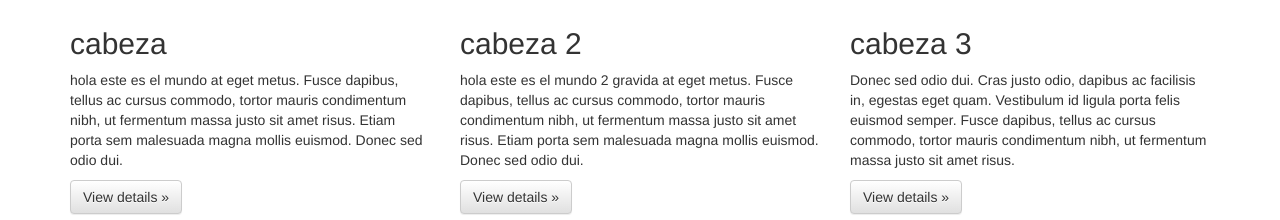
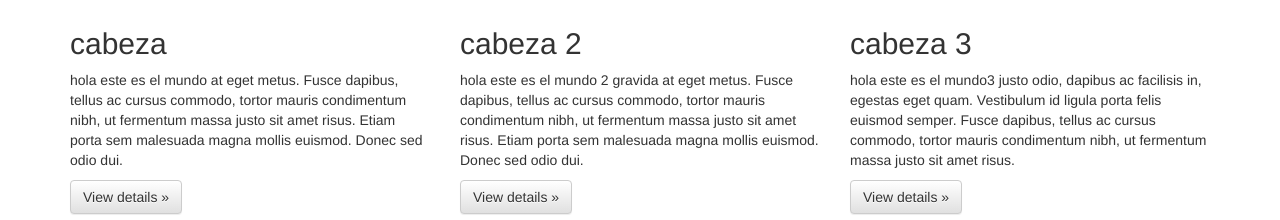
Before and after one commit to GuillermoBateman/cursoGit2023, a plain HTML site: page index.html in a window 1280 px wide. Shown: the part 404-624 px from the top of the page. Drawn offline with nearby package versions, Linux system fonts and the light colour scheme.

Commit message:
actualizacion de mensaje cabeza 3 detalle

```diff
--- a/index.html
+++ b/index.html
@@ -76,7 +76,7 @@
        </div>
         <div class="col-md-4">
           <h2>cabeza 3</h2>
-          <p>Donec sed odio dui. Cras justo odio, dapibus ac facilisis in, egestas eget quam. Vestibulum id ligula porta felis euismod semper. Fusce dapibus, tellus ac cursus commodo, tortor mauris condimentum nibh, ut fermentum massa justo sit amet risus.</p>
+          <p>hola este es el mundo3 justo odio, dapibus ac facilisis in, egestas eget quam. Vestibulum id ligula porta felis euismod semper. Fusce dapibus, tellus ac cursus commodo, tortor mauris condimentum nibh, ut fermentum massa justo sit amet risus.</p>
           <p><a class="btn btn-default" href="#" role="button">View details &raquo;</a></p>
         </div>
       </div>
```
